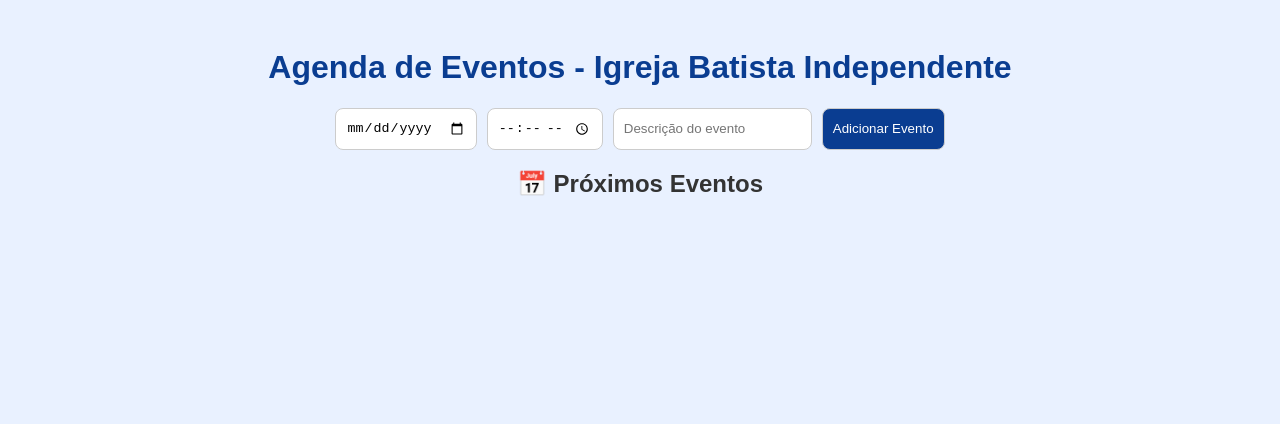
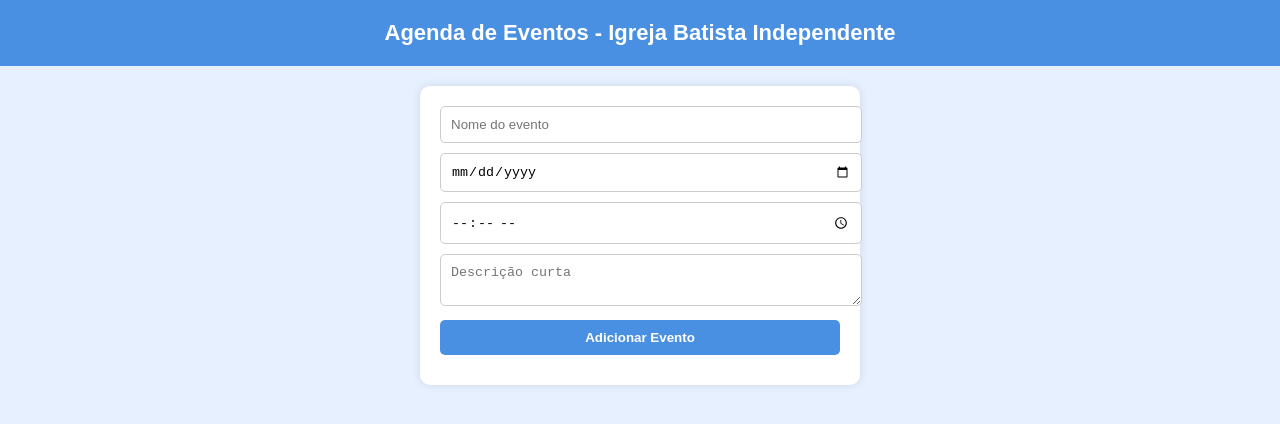
Before and after one commit to Dabria21/agenda-igreja1, a plain HTML site: page index.html in a window 1280 px wide. Drawn offline with Linux system fonts and the light colour scheme.

Commit message:
Update index.html

```diff
--- a/index.html
+++ b/index.html
@@ -5,20 +5,95 @@
   <meta name="viewport" content="width=device-width, initial-scale=1.0" />
   <title>Agenda de Eventos - Igreja Batista Independente</title>
   <link rel="stylesheet" href="style.css" />
+  <style>
+    body {
+      background-color: #e6f0ff;
+      font-family: Arial, sans-serif;
+      margin: 0;
+      padding: 0;
+      text-align: center;
+    }
+
+    header {
+      background-color: #4a90e2;
+      color: white;
+      padding: 20px;
+      font-size: 22px;
+      font-weight: bold;
+    }
+
+    form {
+      margin: 20px auto;
+      padding: 20px;
+      background: white;
+      border-radius: 10px;
+      max-width: 400px;
+      box-shadow: 0 0 10px rgba(0,0,0,0.1);
+    }
+
+    form input, form textarea, form button {
+      width: 100%;
+      margin-bottom: 10px;
+      padding: 10px;
+      border-radius: 5px;
+      border: 1px solid #ccc;
+    }
+
+    form button {
+      background-color: #4a90e2;
+      color: white;
+      font-weight: bold;
+      border: none;
+      cursor: pointer;
+    }
+
+    form button:hover {
+      background-color: #3c7ec0;
+    }
+
+    #listaEventos {
+      max-width: 600px;
+      margin: 20px auto;
+      text-align: left;
+    }
+
+    .evento {
+      background: white;
+      padding: 15px;
+      border-radius: 10px;
+      margin-bottom: 15px;
+      box-shadow: 0 0 5px rgba(0,0,0,0.1);
+    }
+
+    hr {
+      border: none;
+      border-top: 1px solid #ddd;
+      margin-top: 10px;
+    }
+  </style>
 </head>
 <body>
-  <h1>Agenda de Eventos - Igreja Batista Independente</h1>
+  <header>
+    Agenda de Eventos - Igreja Batista Independente
+  </header>
 
-  <div class="form-container">
-    <input type="date" id="data" />
-    <input type="time" id="hora" />
-    <input type="text" id="descricao" placeholder="Descrição do evento" />
-    <button id="adicionar">Adicionar Evento</button>
-  </div>
+  <form id="formEvento">
+    <input type="text" id="nome" placeholder="Nome do evento" required />
+    <input type="date" id="data" required />
+    <input type="time" id="hora" required />
+    <textarea id="descricao" placeholder="Descrição curta" required></textarea>
+    <button type="submit">Adicionar Evento</button>
+  </form>
 
-  <h2>📅 Próximos Eventos</h2>
-  <ul id="lista-eventos"></ul>
+  <section id="listaEventos">
+    <!-- Lista de eventos aparece aqui -->
+  </section>
 
-  <script type="module" src="script.js"></script>
+  <!-- Firebase SDK -->
+  <script src="https://www.gstatic.com/firebasejs/8.10.1/firebase-app.js"></script>
+  <script src="https://www.gstatic.com/firebasejs/8.10.1/firebase-database.js"></script>
+
+  <!-- Seu script -->
+  <script src="script.js"></script>
 </body>
 </html>
```
